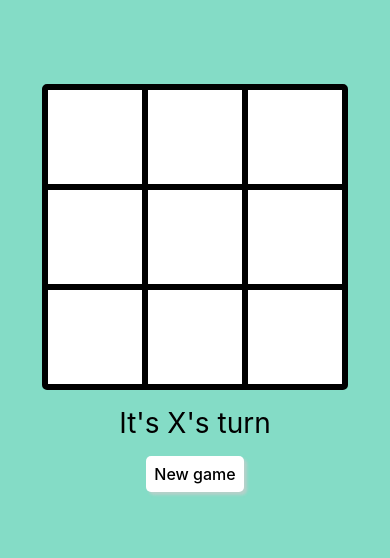
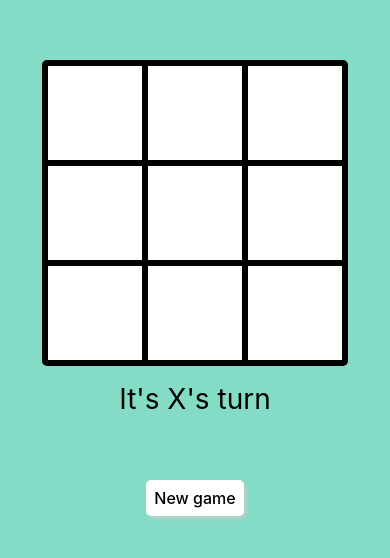
Before and after one commit to Blickhan/rn-tic-tac-toe, a React Native app: screen / in a window 390 px wide. Shown: the part 134-692 px from the top of the page. Built offline with nearby package versions, Linux system fonts and the light colour scheme.

Commit message:
minor type & style cleanup

```diff
--- a/src/components/TicTacToe.tsx
+++ b/src/components/TicTacToe.tsx
@@ -45,7 +45,7 @@ const styles = StyleSheet.create({
   },
   playerTurnText: {
     fontSize: 28,
-    marginVertical: 16,
+    marginTop: 16,
   },
   resetButton: {
     padding: 8,
@@ -55,6 +55,7 @@ const styles = StyleSheet.create({
     shadowOpacity: 0.7,
     shadowRadius: 3,
     shadowOffset: {width: 3, height: 3},
+    marginTop: 64,
   },
   resetText: {
     fontSize: 16,
--- a/src/utils.ts
+++ b/src/utils.ts
@@ -1,4 +1,4 @@
-import {BoardState, BoxValue, Player} from './types';
+import {BoardState, Player} from './types';
 
 // array of winning coordinate sets
 const WINNING_SETS = [
@@ -54,7 +54,7 @@ const WINNING_SETS = [
  */
 export const getWhoWon = (
   boardState: BoardState,
-): {whoWon: BoxValue | undefined; winningSet: number[][] | undefined} => {
+): {whoWon: Player | null | undefined; winningSet: number[][] | undefined} => {
   for (let i = 0; i < WINNING_SETS.length; i++) {
     // current set of winning coordinates to check
     const winningSet = WINNING_SETS[i];
```
